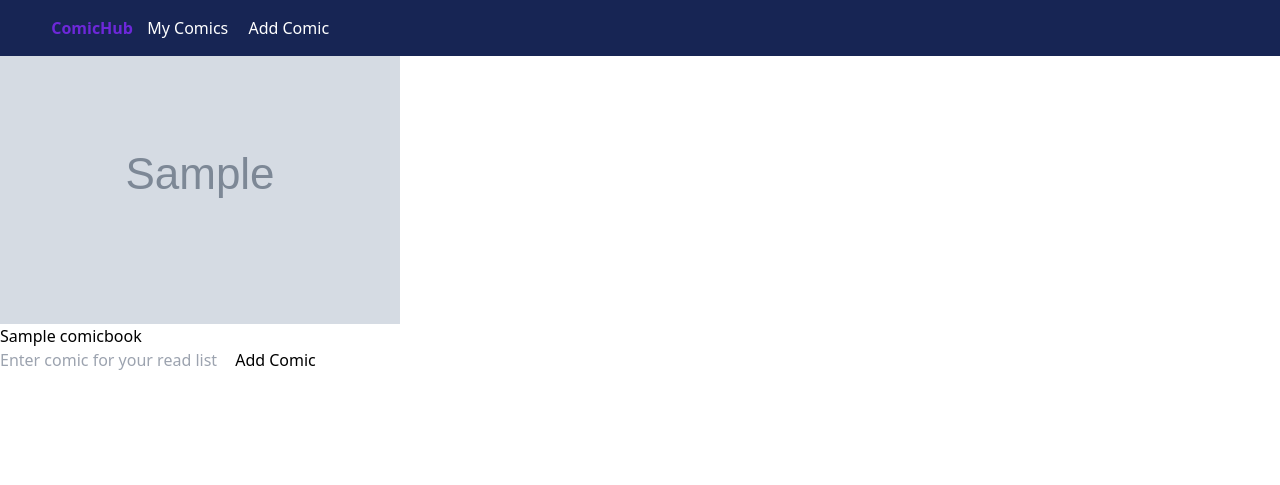
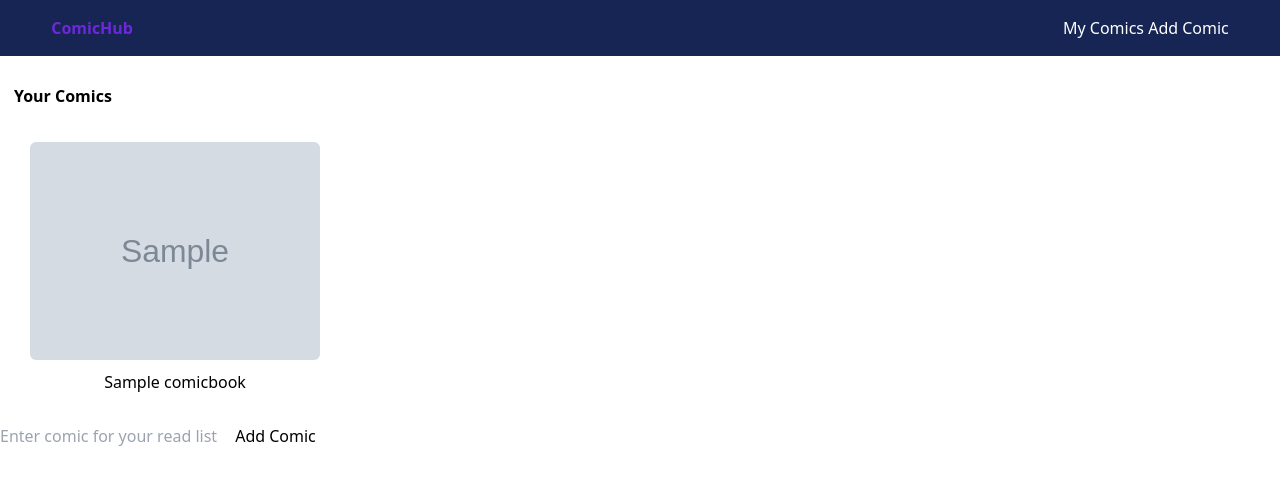
Before and after one commit to anferneealviar99/comic-book-tracker, a Django app: page /my-comics/ in a window 1280 px wide. Shown: the top 485 px of the page. Run offline with Django 4.2, Linux system fonts and the light colour scheme; a user stored in the database is signed in; tables that the repository leaves empty hold one stand-in row (values such as "Sample post"); grey boxes marked "Sample" are stand-in pictures; parts of the project's set-up code (start-up, migrations or seed data) failed here and were passed over.

Commit message:
css for user comics and others

```diff
--- a/src/comics/comics/static/dist/styles.css
+++ b/src/comics/comics/static/dist/styles.css
@@ -600,6 +600,11 @@
   position: absolute;
 }
 
+.inset-x-0 {
+  left: 0px;
+  right: 0px;
+}
+
 .left-0 {
   left: 0px;
 }
@@ -617,12 +622,67 @@
   margin-right: auto;
 }
 
+.my-5 {
+  margin-top: 1.25rem;
+  margin-bottom: 1.25rem;
+}
+
+.my-10 {
+  margin-top: 2.5rem;
+  margin-bottom: 2.5rem;
+}
+
+.mx-2\.5 {
+  margin-left: 0.625rem;
+  margin-right: 0.625rem;
+}
+
 .mr-6 {
   margin-right: 1.5rem;
 }
 
 .ml-8 {
   margin-left: 2rem;
+}
+
+.mt-3 {
+  margin-top: 0.75rem;
+}
+
+.mt-3\.5 {
+  margin-top: 0.875rem;
+}
+
+.mt-10 {
+  margin-top: 2.5rem;
+}
+
+.mt-28 {
+  margin-top: 7rem;
+}
+
+.mt-20 {
+  margin-top: 5rem;
+}
+
+.mt-9 {
+  margin-top: 2.25rem;
+}
+
+.mt-12 {
+  margin-top: 3rem;
+}
+
+.mt-14 {
+  margin-top: 3.5rem;
+}
+
+.mb-2\.5 {
+  margin-bottom: 0.625rem;
+}
+
+.ml-1 {
+  margin-left: 0.25rem;
 }
 
 .block {
@@ -635,6 +695,14 @@
 
 .flex {
   display: flex;
+}
+
+.grid {
+  display: grid;
+}
+
+.h-auto {
+  height: auto;
 }
 
 .min-h-\[60vh\] {
@@ -653,6 +721,18 @@
   width: 100%;
 }
 
+.max-w-48 {
+  max-width: 12rem;
+}
+
+.grid-cols-4 {
+  grid-template-columns: repeat(4, minmax(0, 1fr));
+}
+
+.grid-cols-1 {
+  grid-template-columns: repeat(1, minmax(0, 1fr));
+}
+
 .items-center {
   align-items: center;
 }
@@ -667,9 +747,33 @@
   margin-left: calc(1rem * calc(1 - var(--tw-space-x-reverse)));
 }
 
+.rounded-md {
+  border-radius: 0.375rem;
+}
+
 .bg-blue-950 {
   --tw-bg-opacity: 1;
   background-color: rgb(23 37 84 / var(--tw-bg-opacity));
+}
+
+.p-0\.5 {
+  padding: 0.125rem;
+}
+
+.p-1 {
+  padding: 0.25rem;
+}
+
+.p-5 {
+  padding: 1.25rem;
+}
+
+.p-2\.5 {
+  padding: 0.625rem;
+}
+
+.p-8 {
+  padding: 2rem;
 }
 
 .px-5 {
@@ -680,6 +784,10 @@
 .py-4 {
   padding-top: 1rem;
   padding-bottom: 1rem;
+}
+
+.text-center {
+  text-align: center;
 }
 
 .font-bold {
@@ -710,6 +818,11 @@
   color: rgb(209 213 219 / var(--tw-text-opacity));
 }
 
+.hover\:text-gray-600:hover {
+  --tw-text-opacity: 1;
+  color: rgb(75 85 99 / var(--tw-text-opacity));
+}
+
 @media (min-width: 768px) {
   .md\:static {
     position: static;
@@ -723,4 +836,30 @@
   .md\:w-auto {
     width: auto;
   }
+
+  .md\:grid-cols-2 {
+    grid-template-columns: repeat(2, minmax(0, 1fr));
+  }
 }
+
+@media (min-width: 1024px) {
+  .lg\:grid-cols-2 {
+    grid-template-columns: repeat(2, minmax(0, 1fr));
+  }
+
+  .lg\:grid-cols-3 {
+    grid-template-columns: repeat(3, minmax(0, 1fr));
+  }
+}
+
+@media (min-width: 1280px) {
+  .xl\:grid-cols-4 {
+    grid-template-columns: repeat(4, minmax(0, 1fr));
+  }
+}
+
+@media (min-width: 1536px) {
+  .\32xl\:grid-cols-6 {
+    grid-template-columns: repeat(6, minmax(0, 1fr));
+  }
+}
--- a/src/comics/templates/base.html
+++ b/src/comics/templates/base.html
@@ -11,13 +11,13 @@
 </head>
 
 <body>
-    <header class="bg-blue-950 py-4 text-white fixed w-full top-0 left-0">
+    <header class="bg-blue-950 text-white fixed w-full top-0 left-0">
         <nav class="flex justify-between items center w-[92%] mx-auto">
-            <div class="w-16 font-bold text-violet-700">
+            <div class="py-4 w-16 font-bold text-violet-700">
                <a href="{% url 'home' %}">ComicHub</a>
             </div>
-            <div class="container">
-                <ul class="ml-8 space-x-4">
+            <div class="py-4">
+                <ul class="ml-1">
                     <li class="inline-block">
                         <a href="{% url 'user_comics' %}" class="hover:text-gray-300">
                             My Comics
--- a/src/comics/templates/user_comics.html
+++ b/src/comics/templates/user_comics.html
@@ -1,13 +1,13 @@
 {% extends 'base.html' %}
 
 {% block content %}
-<h2>Your Comics</h2>
-
-<div class='comics-list'>
+<div class="mt-20 block">
+    <h2 class="font-bold p-1 mx-2.5">Your Comics</h2>
+    <div class='grid grid-cols-1 md:grid-cols-2 lg:grid-cols-3 xl:grid-cols-4 2xl:grid-cols-6 p-5'>
         {% if followed_comics %}
             {% for user_comic in followed_comics %}
-        <div class='comic'>
-            <img src='{{ user_comic.comic.cover_image_url }}' alt="{{ user_comic.comic.title }} cover">
+            <div class='text-center p-2.5'>
+                <img class="w-full h-auto rounded-md mb-2.5" src='{{ user_comic.comic.cover_image_url }}' alt="{{ user_comic.comic.title }} cover">
                 <h3>{{ user_comic.comic.title }}</h3>
             </div>
             {% endfor %}
@@ -15,10 +15,10 @@
             <p class="no-data">No followed comics. Would you like to add one?</p>
         {% endif %}
     </div>
-
     <form action={% url 'add_comic' %} method="post">
         {% csrf_token %}
         <input type="text" name="comic_title" placeholder="Enter comic for your read list">
         <button type='submit'>Add Comic</button>
     </form>
+</div>
 {% endblock %}
```
Also changed, not shown: src/comics/templates/add_comic.html (+9 -6 lines), src/comics/templates/home.html (+6 -4 lines). Lines whose indentation alone changed are shown as unchanged.
